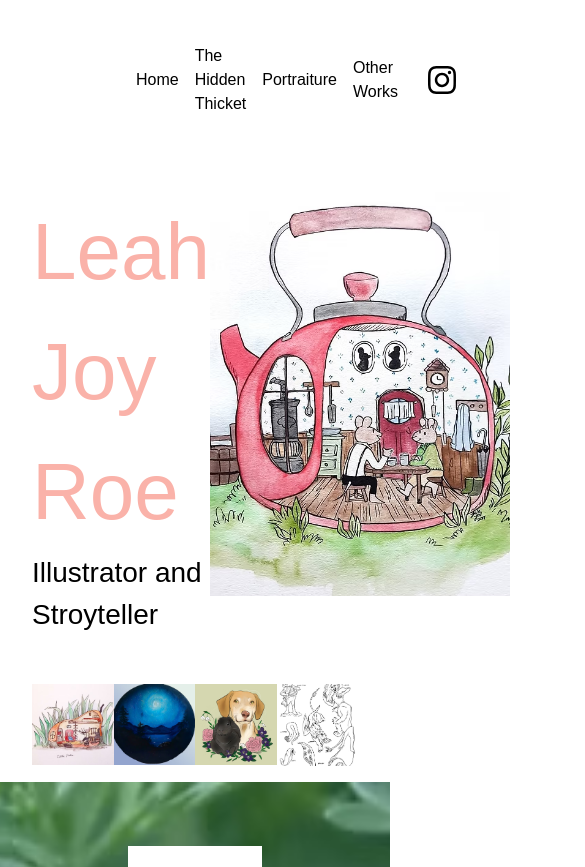
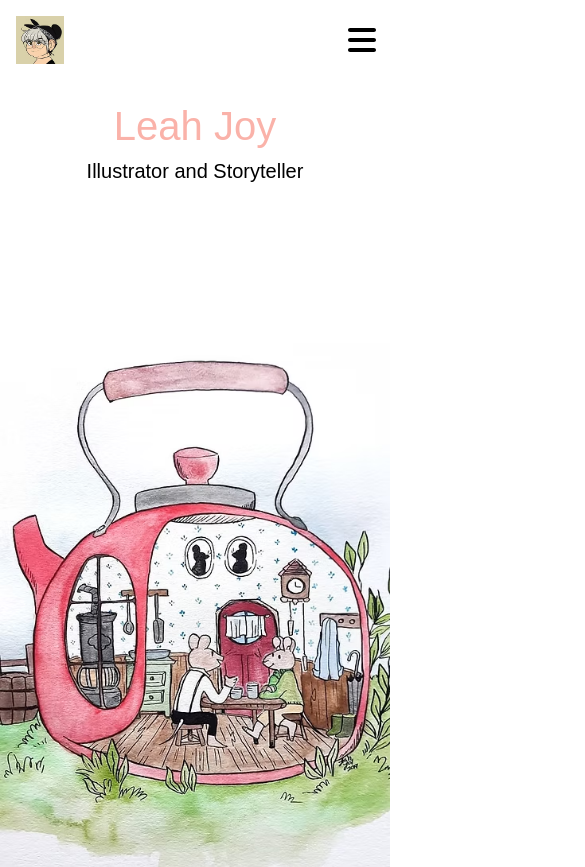
Before and after one commit to RichardGuilliams/leah-joy-studios, a Next.js app: page / in a window 390 px wide. Shown: the top 867 px of the page, 585 px wide, since content can reach past the window. Built offline with nearby package versions, Linux system fonts and the light colour scheme.

Commit message:
Styled For Mobile

```diff
--- a/app/components/Footer.tsx
+++ b/app/components/Footer.tsx
@@ -4,7 +4,7 @@ export default function Footer(){
 	return(
 		<footer className='footer'>
 			<div className='footer-section'>
-				<p>Leah Joy Studio</p>
+				<p className='footer-title'>Leah Joy Studio</p>
 			</div>
 			<div className='footer-section'>
 				<a href='https://www.instagram.com/saintleahjoy/'>
--- a/app/components/Header.tsx
+++ b/app/components/Header.tsx
@@ -8,7 +8,17 @@ export default function Header(){
 				<img className='header-img' alt='leah joy portrait' src='images/artist-portrait.png' height='100px' width='100px'/>
 			</div>
 			<div className='header-nav'>
-				<Nav/>
+					<input className='checkbox' type='checkbox' id='menu-checkbox'/>
+					<label className='hamburger-menu-container' htmlFor='menu-checkbox'>
+						<Icon.HamburgerMenu svg='hamburger-menu'/>
+					</label>
+					<div className='menu'>
+						<label htmlFor='menu-checkbox'>
+							<Icon.CircleX svg='close-menu'/>
+						</label>
+						<Nav/>
+						<label htmlFor='menu-checkbox'></label>
+					</div>
 				<a className='nav-link-insta' href='https://www.instagram.com/saintleahjoy/'><Icon.Instagram svg='nav-link-svg' path='link-svg-path'/></a>
 			</div>
 		</header>
--- a/app/components/Icon.tsx
+++ b/app/components/Icon.tsx
@@ -27,9 +27,28 @@ const Share = ({ svg, path }: IconProps) => {
 		</svg>
 	)
 }
+
+const HamburgerMenu = ({ svg, path }) => {
+	return(
+		<svg className={svg} xmlns="http://www.w3.org/2000/svg" viewBox="0 0 640 640">
+			<path className={path} d="M96 160C96 142.3 110.3 128 128 128L512 128C529.7 128 544 142.3 544 160C544 177.7 529.7 192 512 192L128 192C110.3 192 96 177.7 96 160zM96 320C96 302.3 110.3 288 128 288L512 288C529.7 288 544 302.3 544 320C544 337.7 529.7 352 512 352L128 352C110.3 352 96 337.7 96 320zM544 480C544 497.7 529.7 512 512 512L128 512C110.3 512 96 497.7 96 480C96 462.3 110.3 448 128 448L512 448C529.7 448 544 462.3 544 480z"/>
+		</svg>
+	)
+}
+
+const CircleX = ({ svg, path }) => {
+	return(
+		<svg className={svg} xmlns="http://www.w3.org/2000/svg" viewBox="0 0 640 640">
+			<path className={path} d="M320 112C434.9 112 528 205.1 528 320C528 434.9 434.9 528 320 528C205.1 528 112 434.9 112 320C112 205.1 205.1 112 320 112zM320 576C461.4 576 576 461.4 576 320C576 178.6 461.4 64 320 64C178.6 64 64 178.6 64 320C64 461.4 178.6 576 320 576zM231 231C221.6 240.4 221.6 255.6 231 264.9L286 319.9L231 374.9C221.6 384.3 221.6 399.5 231 408.8C240.4 418.1 255.6 418.2 264.9 408.8L319.9 353.8L374.9 408.8C384.3 418.2 399.5 418.2 408.8 408.8C418.1 399.4 418.2 384.2 408.8 374.9L353.8 319.9L408.8 264.9C418.2 255.5 418.2 240.3 408.8 231C399.4 221.7 384.2 221.6 374.9 231L319.9 286L264.9 231C255.5 221.6 240.3 221.6 231 231z"/>
+		</svg>
+	)
+}
+
 const Icon = {
 	Instagram,
-	Share
+	Share,
+	HamburgerMenu,
+	CircleX
 }
 
 export default Icon;
--- a/app/globals.css
+++ b/app/globals.css
@@ -27,6 +27,308 @@ body {
   font-family: Arial, Helvetica, sans-serif;
 }
 
+.header{
+	display: flex;
+}
+
+.header-img{
+	padding: 1rem;
+	min-width: 80px;
+	min-height: 80px;
+	max-width: 60px;
+	max-height: 60px;
+}
+
+.header-nav{
+	padding-left: .25rem;
+	display: flex;
+	flex: 1;
+	justify-content: end;
+}
+
+.header-nav ul{
+	margin-top: 1rem;
+}
+
+.header-nav ul li{
+	display: block;
+	margin: auto;
+	padding: 0rem .25rem;
+	margin-block: 1.5rem;
+}
+
+h1{
+	color: var(--primary);
+}
+
+span{
+	color: black;
+}
+
+.nav-link-insta{
+	display: none;
+	margin: auto;
+	width: 40px;
+	height: 40px;
+}
+
+.header-link{
+	color: black;
+}
+
+.hamburger-menu-container{
+	align-self: center;
+}
+
+.hamburger-menu{
+	margin: .5rem;
+	width: 40px;
+	height: 40px;
+}
+
+.close-menu{
+	justify-self: end;
+	width: 40px;
+	height: 40px;
+}
+
+.checkbox{
+	display: none;
+}
+
+.checkbox:not(:checked) ~ .menu{
+	display: none;
+}
+
+.checkbox:checked ~ .menu{
+	z-index: 2;
+	background-color:white;
+	padding: 1rem;
+	border-left: solid 2px var(--primary);
+	display: flex;
+	flex-direction: column;
+	position: fixed;
+	height: 100dvh;
+}
+
+.checkbox:checked ~ .hamburger-menu-container{
+	display: none;
+}
+
+.gallery-img-container{
+	position: relative;
+}
+
+.gallery-wrap div div img{
+	width: 100dvw;
+	aspect-ratio: 1/1;
+}
+
+.gallery-image{
+	width: 100dvw;
+	aspect-ration: 1/1;
+}
+
+.hero{
+	height: calc(100dvh - 3.5rem);
+	display:flex;
+	flex-direction: column;
+	justify-content: space-between;
+}
+
+.hero h1{
+	display: flex;
+	flex-direction: column;
+	font-size: 2.5rem;
+	padding-top: 1rem;
+	text-align: center;
+}
+
+.hero h1 span{
+	font-size: 1.25rem;
+}
+
+.hero img{
+	width: 100%;
+	aspect-ration: 1/1;
+}
+
+.overlay-p{
+	display: none;
+	text-wrap: wrap;
+	color: white;
+}
+
+.overlay-button{
+	display: none;
+	align-self: end;
+}
+
+.overlay-button-svg{
+	size: 40px;
+	width: 40px;
+	heigth: 40px;
+}
+
+.overlay{
+	display: flex;
+	inset: 0;
+	flex-direction: column;
+	flex-basis: 1;
+	padding: 1rem;
+	position: absolute;
+	justify-content: space-between;
+}
+
+.overlay div h2{
+	display: none;
+}
+
+.overlay div{
+	flex-direction: column;
+}
+
+.overlay:hover{
+	background-color: rgba(0, 0, 0, .35);
+}
+
+.overlay:hover .overlay-p, .overlay:hover .overlay-button, .overlay:hover .overlay-h2{
+	display: flex;
+}
+
+.gallery-image-container{
+	position: relative;
+	display: inline-block;
+}
+
+.about-section{
+	background-image: url('/images/leafy-background.png');
+	padding: 1rem 2rem;
+	background-repeat: no-repeat;
+	background-position: center;
+	background-size: cover;
+}
+
+.about-section div{
+	padding: 2rem 2rem;
+	background-color: white;
+}
+
+.about-section div p{
+	font-size: 1rem;
+	color: black;
+}
+
+.section-contact{
+
+}
+
+.contact-image{
+	postion: absolute;
+	width: 100dvw;
+}
+
+form{
+	display: contents;
+}
+
+.form-container{
+	display: flex;
+	flex-direction: column;
+	justify-content: center;
+	padding: 1rem;
+}
+
+.form-container h2{
+	text-align: center;
+	padding: 1rem;
+	font-size: 3rem;
+	color: var(--primary);
+}
+
+.form-container p{
+	text-align: center;
+	color: black;
+	font-size: 1.25rem;
+}
+
+.form-section{
+	display: flex;
+	flex-direction: column;
+	gap: 1rem;
+	margin-block: 1.25rem;
+}
+
+.form-section input{
+	display: flex;
+	width: stretch;
+	gap: 1rem;
+}
+
+input:hover{
+	background-color: rgba(100, 100, 100, .5);
+}
+
+.form-section div input{
+	display: flex;
+	gap: 1rem;
+}
+
+.form-button{
+	margin-top: 2rem;
+	display: flex;
+	width: stretch;
+	color: white;
+	text-align: center;
+	padding: 1rem 2rem;
+	background-color: black;
+	justify-content: center;
+}
+
+form p{
+	color: black;
+}
+
+form input{
+	padding: .5rem;
+	color: black;
+	border-bottom: solid black 1px;
+}
+
+.footer{
+	padding: 1rem;
+}
+
+.footer-title{
+	font-size: 1.5rem;
+	color: var(--primary);
+}
+
+.footer-section{
+	color: black;
+}
+
+.footer-svg{
+	width: 40px;
+	height: 40px;
+}
+
+@media(min-width: 492){
+.close-menu{
+	display: none;
+}
+
+.checkbox:not(:checked) ~ .menu{
+	display: flex;
+}
+
+.hamburger-menu{
+	display: none;
+}
+
+.menu{
+	display: flex;
+}
 
 .header{
 	padding: .75rem var(--page-padding);
@@ -34,13 +336,15 @@ body {
 }
 
 .header-nav{
-	padding: 1rem;
 	padding-left: 3rem;
 	display: flex;
 	flex: 1;
+	justify-content: end;
+	align-conent: center;
 }
 
 .header-nav ul{
+	margin: 0rem;
 	display: flex;
 }
 
@@ -231,7 +535,7 @@ form{
 .form-section{
 	display: flex;
 	gap: 1rem;
-	margin-block: .75rem;
+	margin-block: 1.25rem;
 }
 
 .form-section input{
@@ -308,3 +612,5 @@ form input{
 	width: 40px;
 	height: 40px;
 }
+
+}
--- a/app/page.tsx
+++ b/app/page.tsx
@@ -30,7 +30,7 @@ export default function Home() {
 function Hero(){
 	return(
 		<div className='section hero'>
-			<h1>Leah Joy Roe<span>Illustrator and Stroyteller</span></h1>
+			<h1>Leah Joy<span>Illustrator and Storyteller</span></h1>
 			<img className='hero-image' src='/images/mouse-pot.png' width='100px' height='100px' alt='mouse-house'/>
 		</div>
 	)
@@ -51,7 +51,7 @@ function AboutSection(){
 function ContactSection(){
 	return(
 		<div className='section section-contact'>
-			<img className='contact-image' src='/images/artist-photo.png' width='100px' height='100px' alt='artist Photo'/>
+			<img className='contact-image' src='/images/leah-at-work.png' width='100px' height='100px' alt='artist Photo'/>
 			<div className='form-container'>
 				<h2>Reach Out</h2>
 				<p>For Commissions and Inquiries.</p>
```
